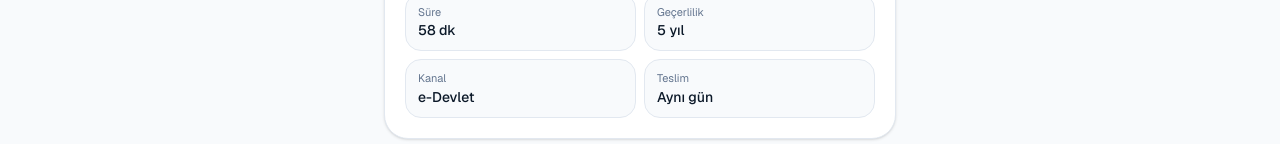
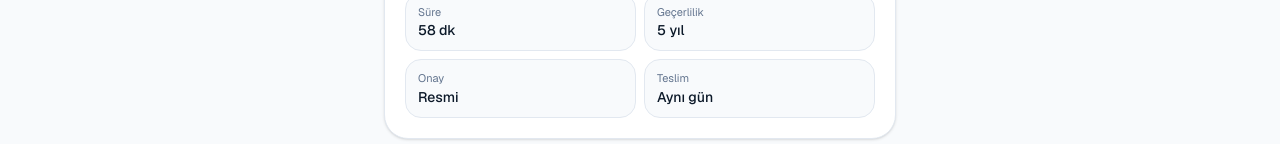
Before and after one commit to istanbullu728-max/psikoteknik-web-site, a Next.js app: page / in a window 1280 px wide. Shown: the part 656-800 px from the top of the page. Built offline with nearby package versions, Linux system fonts and the light colour scheme.

Commit message:
Replace the hero report card e-Devlet label with a short official-approval line.

```diff
--- a/components/hero.tsx
+++ b/components/hero.tsx
@@ -99,7 +99,7 @@ function HeroReportCard() {
         {[
           ["Süre", "58 dk"],
           ["Geçerlilik", "5 yıl"],
-          ["Kanal", "e-Devlet"],
+          ["Onay", "Resmi"],
           ["Teslim", "Aynı gün"],
         ].map(([label, value]) => (
           <div
```
